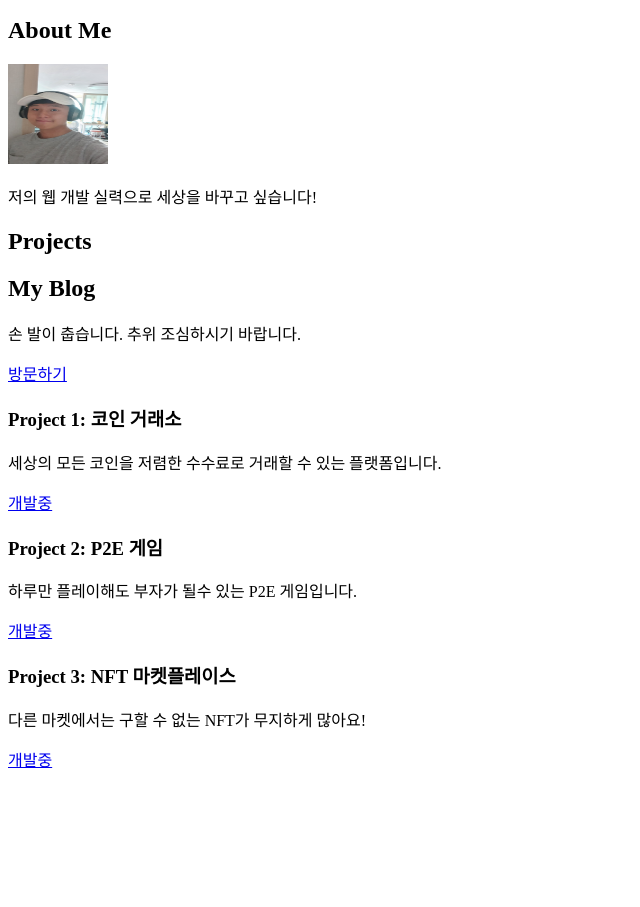
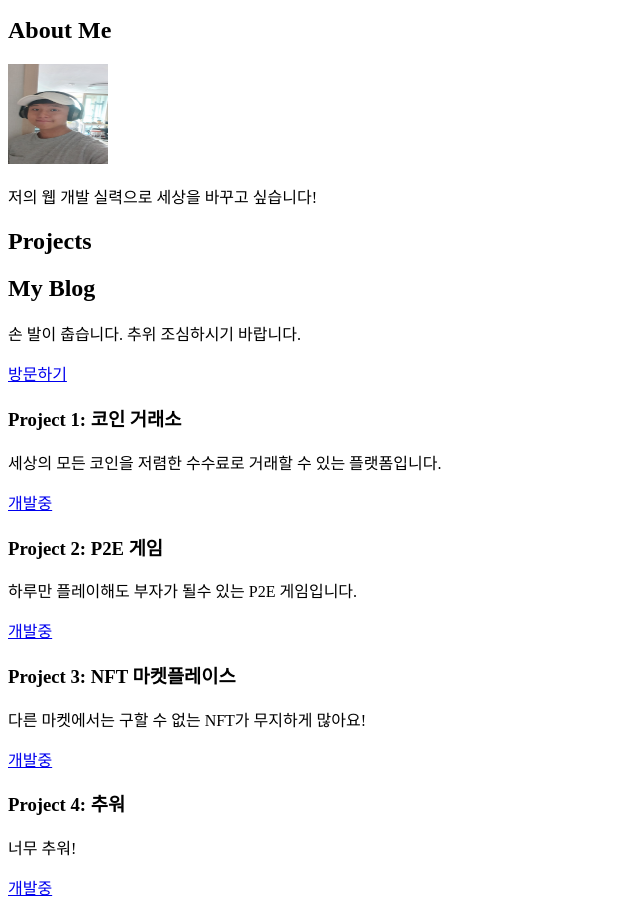
Before and after one commit to P10002/My-portfolio, a plain HTML site: page index.html in a window 1280 px wide. Shown: the part 107-1014 px from the top of the page, without its empty margins (0-640 px from the left). Before the commit the page ends 886 px from the top, so only its background shows below. Drawn offline with Linux system fonts and the light colour scheme.

Commit message:
프로젝트 4

```diff
--- a/index.html
+++ b/index.html
@@ -42,6 +42,11 @@
           <p>다른 마켓에서는 구할 수 없는 NFT가 무지하게 많아요!</p>
           <a href="#project3" target="_blank" rel="noopener">개발중</a>
         </article>
+        <article>
+          <h3>Project 4: 추워</h3>
+          <p>너무 추워!</p>
+          <a href="#project3" target="_blank" rel="noopener">개발중</a>
+        </article>
       </section>
     </main>
   </body>
```
